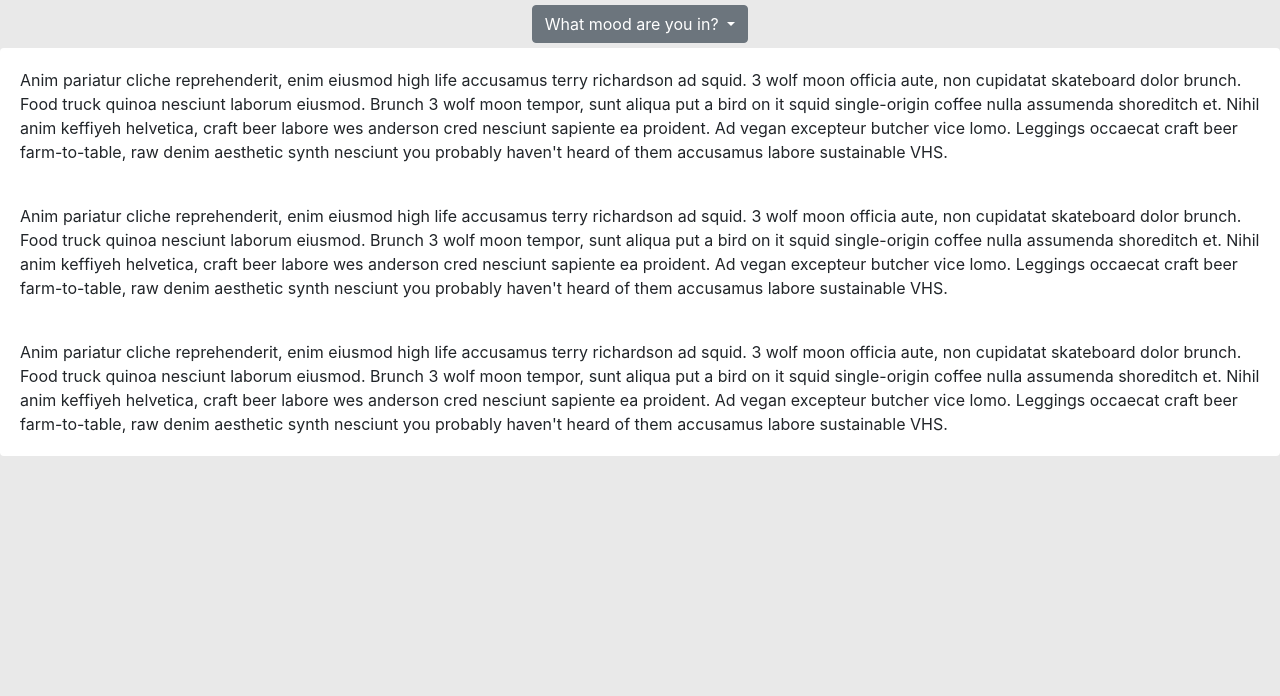
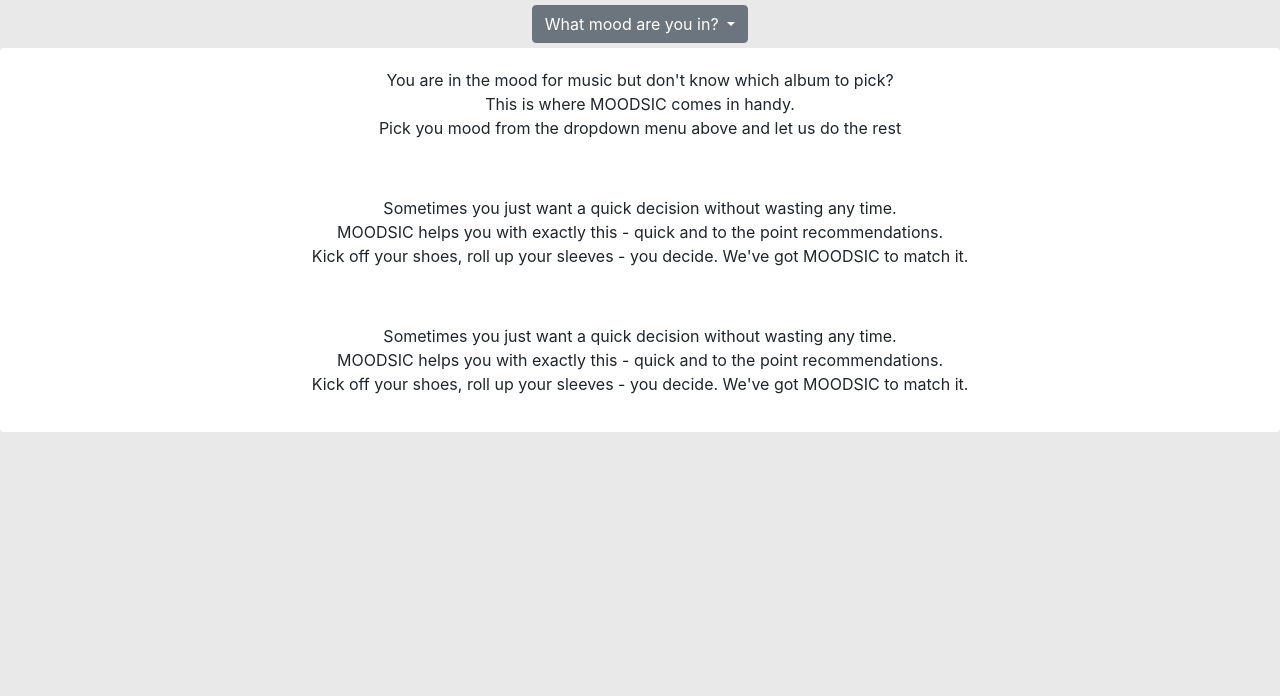
Before and after one commit to Artrage/moodsic, a Flask app: page /mood in a window 1280 px wide. Shown: the part 56-752 px from the top of the page. Run offline with Flask 2, Linux system fonts and the light colour scheme; data that the repository does not hold is empty; some libraries are stand-ins or nearby versions.

Commit message:
changed text in collapse on mood.html

```diff
--- a/templates/base.html
+++ b/templates/base.html
@@ -9,7 +9,7 @@
 		integrity="sha384-Vkoo8x4CGsO3+Hhxv8T/Q5PaXtkKtu6ug5TOeNV6gBiFeWPGFN9MuhOf23Q9Ifjh" crossorigin="anonymous">
     <link rel="stylesheet" href="{{ url_for('static', filename='css/style.css') }}" type="text/css">
     <!-- <link rel="stylesheet" href="static/css/style.css" type="text/css"> -->
-    <!-- <script src="https://unpkg.com/@popperjs/core@2"></script> -->
+    <script src="https://unpkg.com/@popperjs/core@2"></script>
     <!-- <script src="/static/js/script.js"></script>     -->
 
     {% block styles %}
--- a/templates/mood.html
+++ b/templates/mood.html
@@ -23,28 +23,34 @@
     <div class="card-header" id="headingOne">
       <h2 class="mb-0 collapse">
         <button class="btn btn-link btn-block text-left" type="button" data-toggle="collapse" data-target="#collapseOne" aria-expanded="true" aria-controls="collapseOne">
-          Collapsible Group Item #1
+          WHAT IS MOODSIC?
         </button>
       </h2>
     </div>
 
     <div id="collapseOne" class="collapse show" aria-labelledby="headingOne" data-parent="#accordionExample">
-      <div class="card-body">
-        Anim pariatur cliche reprehenderit, enim eiusmod high life accusamus terry richardson ad squid. 3 wolf moon officia aute, non cupidatat skateboard dolor brunch. Food truck quinoa nesciunt laborum eiusmod. Brunch 3 wolf moon tempor, sunt aliqua put a bird on it squid single-origin coffee nulla assumenda shoreditch et. Nihil anim keffiyeh helvetica, craft beer labore wes anderson cred nesciunt sapiente ea proident. Ad vegan excepteur butcher vice lomo. Leggings occaecat craft beer farm-to-table, raw denim aesthetic synth nesciunt you probably haven't heard of them accusamus labore sustainable VHS.
-      </div>
+      <div class="card-body text-center">
+        <p>You are in the mood for music but don't know which album to pick?<br>
+        This is where MOODSIC comes in handy.<br>
+        Pick you mood from the dropdown menu above and let us do the rest
+        </p>
+        </div>
     </div>
   </div>
   <div class="card">
     <div class="card-header" id="headingTwo">
       <h2 class="mb-0">
         <button class="btn btn-link btn-block text-left collapsed" type="button" data-toggle="collapse" data-target="#collapseTwo" aria-expanded="false" aria-controls="collapseTwo">
-          Collapsible Group Item #2
+          WHY MOODSIC?
         </button>
       </h2>
     </div>
     <div id="collapseTwo" class="collapse" aria-labelledby="headingTwo" data-parent="#accordionExample">
-      <div class="card-body">
-        Anim pariatur cliche reprehenderit, enim eiusmod high life accusamus terry richardson ad squid. 3 wolf moon officia aute, non cupidatat skateboard dolor brunch. Food truck quinoa nesciunt laborum eiusmod. Brunch 3 wolf moon tempor, sunt aliqua put a bird on it squid single-origin coffee nulla assumenda shoreditch et. Nihil anim keffiyeh helvetica, craft beer labore wes anderson cred nesciunt sapiente ea proident. Ad vegan excepteur butcher vice lomo. Leggings occaecat craft beer farm-to-table, raw denim aesthetic synth nesciunt you probably haven't heard of them accusamus labore sustainable VHS.
+      <div class="card-body text-center">
+        <p>Sometimes you just want a quick decision without wasting any time.<br>
+        MOODSIC helps you with exactly this - quick and to the point recommendations.<br>
+        Kick off your shoes, roll up your sleeves - you decide. We've got MOODSIC to match it.<br>
+        </p>
       </div>
     </div>
   </div>
@@ -52,13 +58,16 @@
     <div class="card-header" id="headingThree">
       <h2 class="mb-0">
         <button class="btn btn-link btn-block text-left collapsed" type="button" data-toggle="collapse" data-target="#collapseThree" aria-expanded="false" aria-controls="collapseThree">
-          Collapsible Group Item #3
+          HELL YEAH!
         </button>
       </h2>
     </div>
     <div id="collapseThree" class="collapse" aria-labelledby="headingThree" data-parent="#accordionExample">
-      <div class="card-body">
-        Anim pariatur cliche reprehenderit, enim eiusmod high life accusamus terry richardson ad squid. 3 wolf moon officia aute, non cupidatat skateboard dolor brunch. Food truck quinoa nesciunt laborum eiusmod. Brunch 3 wolf moon tempor, sunt aliqua put a bird on it squid single-origin coffee nulla assumenda shoreditch et. Nihil anim keffiyeh helvetica, craft beer labore wes anderson cred nesciunt sapiente ea proident. Ad vegan excepteur butcher vice lomo. Leggings occaecat craft beer farm-to-table, raw denim aesthetic synth nesciunt you probably haven't heard of them accusamus labore sustainable VHS.
+      <div class="card-body text-center">
+        <p>Sometimes you just want a quick decision without wasting any time.<br>
+        MOODSIC helps you with exactly this - quick and to the point recommendations.<br>
+        Kick off your shoes, roll up your sleeves - you decide. We've got MOODSIC to match it.<br>
+        </p>
       </div>
     </div>
   </div>
```
